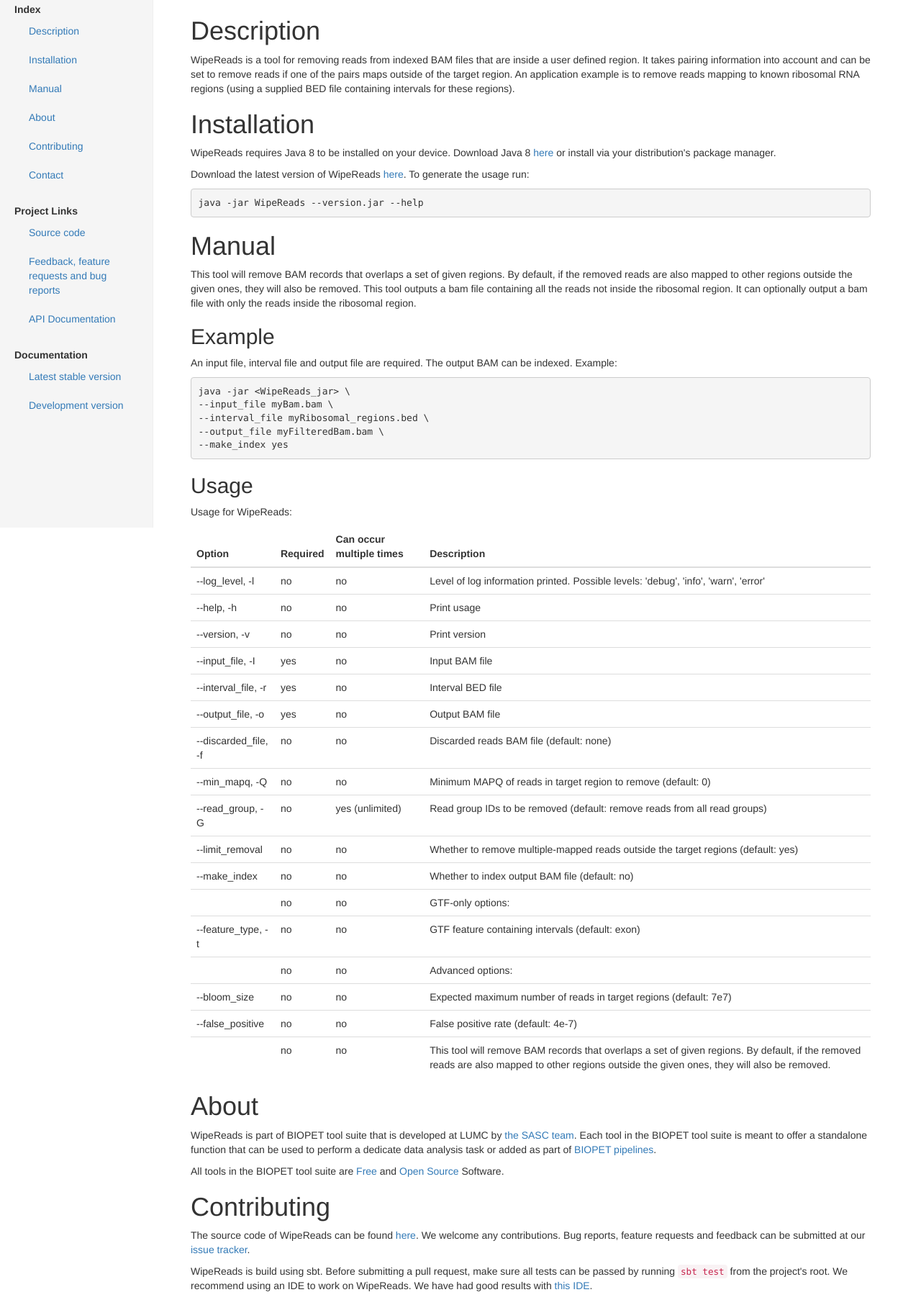
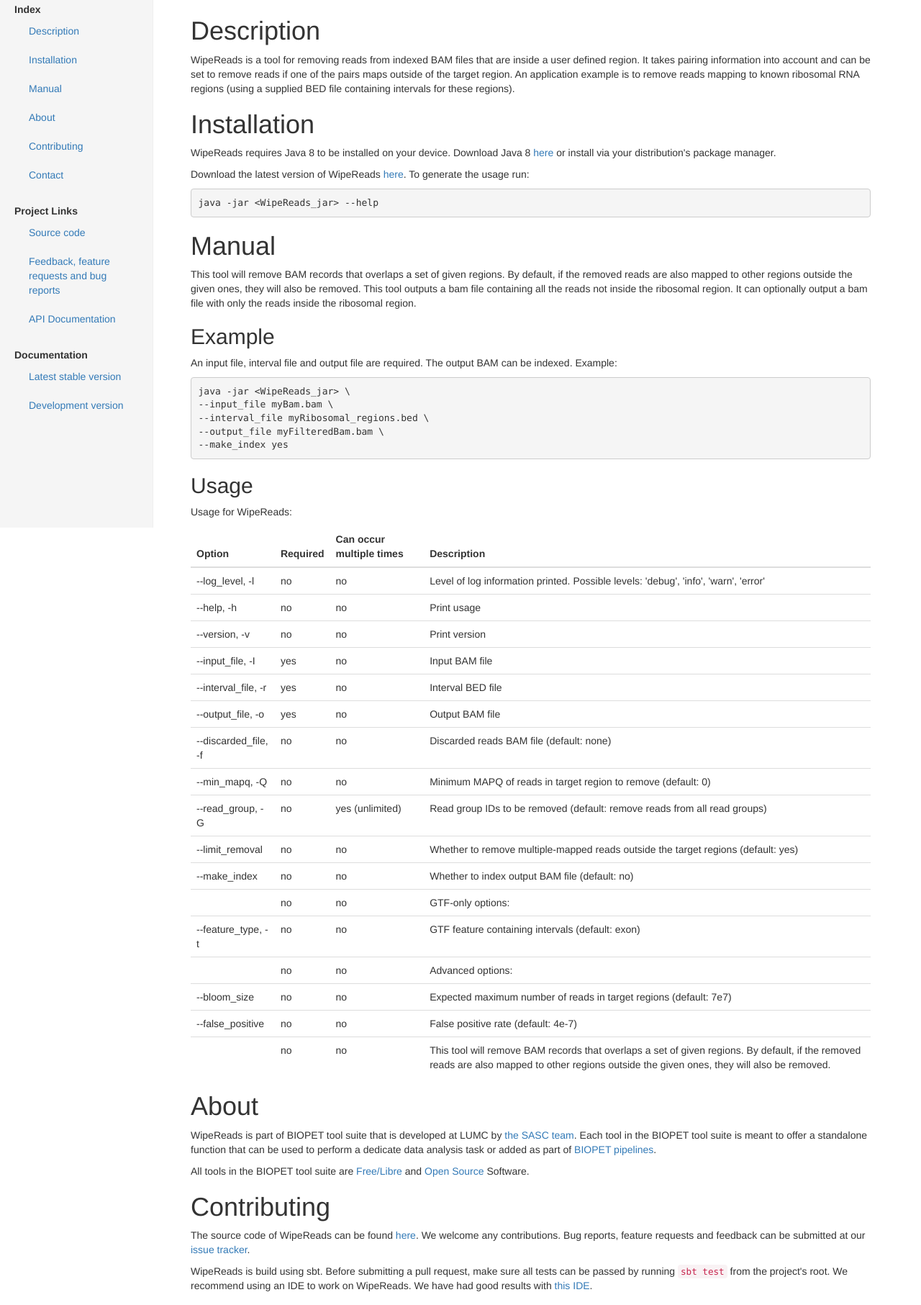
Before and after one commit to biopet/wipereads, a plain HTML site: page develop/index.html in a window 1280 px wide. Shown: the part 67-1880 px from the top of the page at 72% size. Drawn offline with nearby package versions, Linux system fonts and the light colour scheme.

Commit message:
updated site

```diff
--- a/develop/index.html
+++ b/develop/index.html
@@ -93,7 +93,7 @@
         or install via your distribution&#39;s package manager.</p>
         <p>Download the latest version of WipeReads <a href="https://github.com/biopet/wipereads/releases/">here</a>.
         To generate the usage run:</p>
-        <pre><code>java -jar WipeReads --version.jar --help</code></pre>
+        <pre><code>java -jar &lt;WipeReads_jar&gt; --help</code></pre>
 
         <h1 id="manual" class="section">Manual</h1>
         <p>This tool will remove BAM records that overlaps a set of given regions.
@@ -238,7 +238,7 @@
         <p>WipeReads is part of BIOPET tool suite that is developed at LUMC by <a href="http://sasc.lumc.nl/">the SASC team</a>.
         Each tool in the BIOPET tool suite is meant to offer a standalone function that can be used to perform a
         dedicate data analysis task or added as part of <a href="http://biopet-docs.readthedocs.io/en/latest/">BIOPET pipelines</a>.</p>
-        <p>All tools in the BIOPET tool suite are <a href="https://www.gnu.org/philosophy/free-sw.html">Free</a> and
+        <p>All tools in the BIOPET tool suite are <a href="https://www.gnu.org/philosophy/free-sw.html">Free/Libre</a> and
         <a href="https://opensource.org/osd">Open Source</a> Software.</p>
 
         <h1 id="contributing" class="section">Contributing</h1>
```
